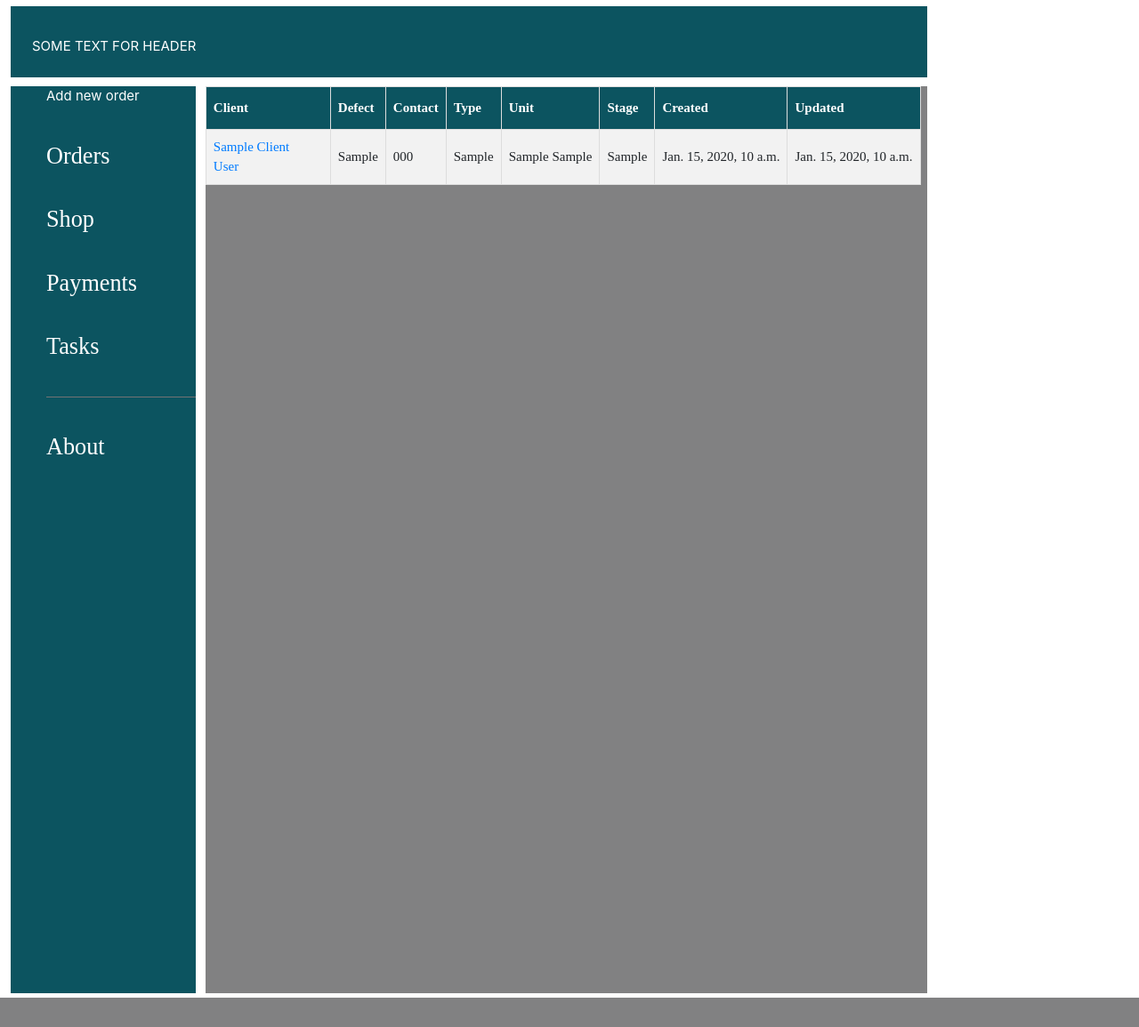
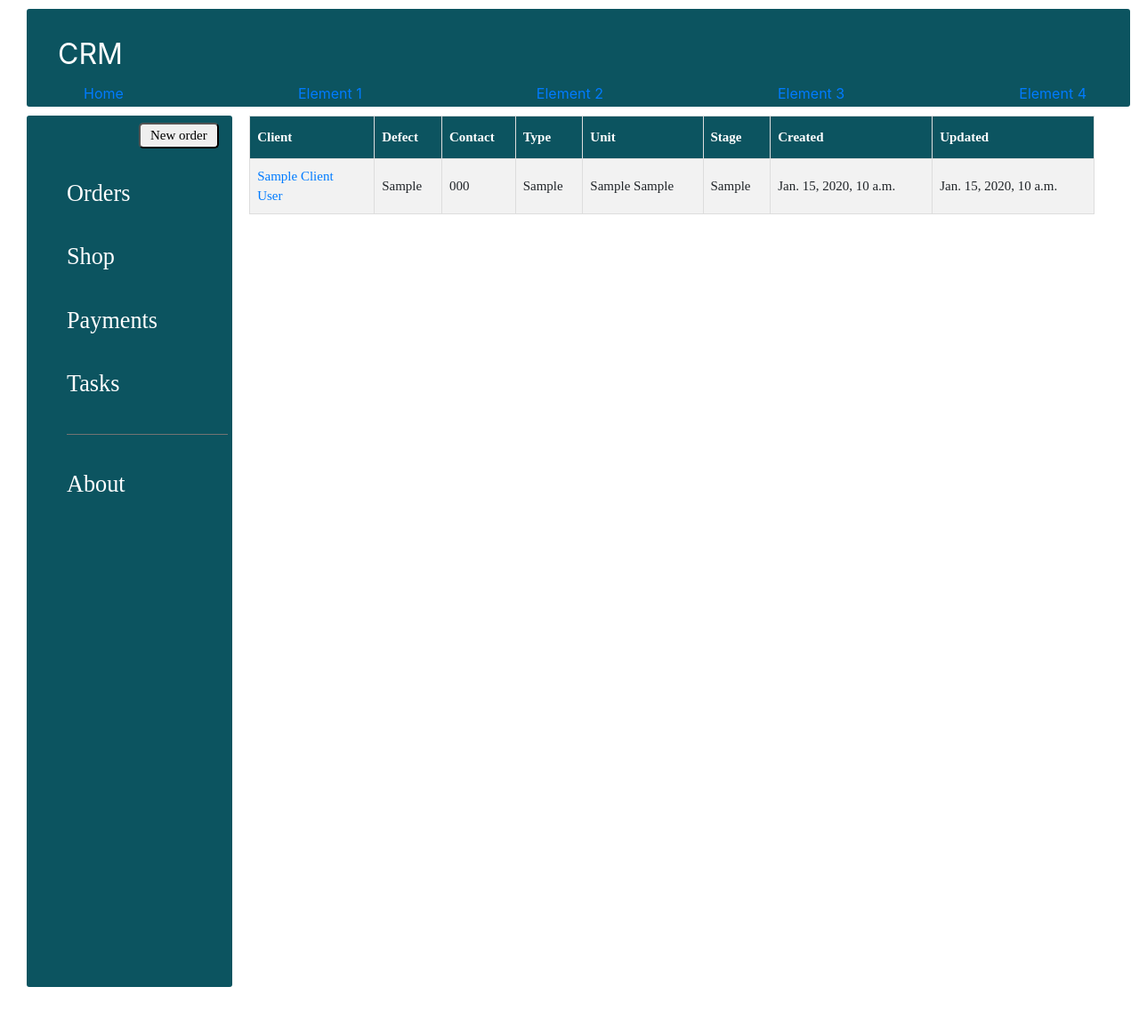
Before and after one commit to Handsome-Jack-Here/CRM_OLD, a Django app: page / in a window 1280 px wide. Shown: the whole page at 89% size. Before the commit the page ends 1122 px from the top, so only its background shows below. Run offline with Django 4.2, Linux system fonts and the light colour scheme; tables that the repository leaves empty hold one stand-in row (values such as "Sample post"); some libraries are stand-ins or nearby versions.

Commit message:
Add navbar like include item.

```diff
--- a/CRM_Project/main_app/forms.py
+++ b/CRM_Project/main_app/forms.py
@@ -8,7 +8,7 @@ class NewOrderForm(ModelForm):
         fields = ['defect', 'type_of_unit', ]
 
         widgets = {
-            'defect': forms.Textarea(attrs={'class': 'form-control', 'placeholder': 'Defect description'}),
+            'defect': forms.Textarea(attrs={'class': 'form-control', 'placeholder': 'Defect description', 'rows': 3, 'cols': 40}),
             'type_of_unit': forms.Select(attrs={'class': 'form-control', 'placeholder': 'Unit type'}),
 
         }
--- a/CRM_Project/main_app/static/main_app/css/master.css
+++ b/CRM_Project/main_app/static/main_app/css/master.css
@@ -1,36 +1,59 @@
 .wrap {
     background: #ffffff;
-    height: 100%;
-    width: 1040px;
-    margin: 7px 7px 7px 7px;
+    height: auto;
+    width: 1240px;
+    margin: auto;
+
 }
 
 .header {
     background: #0c5460;
-    height: 80px;
-    margin: 5px 5px 5px 5px ;
-    padding: 34px 14px 14px 24px;
+    color: white;
+    height: 110px;
+    width: 100%;
+    margin: 5px 10px 5px 10px ;
+    padding: 27px 34px 25px 35px;
+    font-size: xx-large;
+    float: left;
+    border-radius: 3px;
 }
 
 .content {
-    width: 100%;
+    width: 98%;
+    margin: 5px 5px 5px 5px;
+}
+
+.order_add_link {
+    margin: 0px 5px 30px 5px;
+    padding: 3px 5px 5px 5px;
+    float: right;
+}
+
+.navbar {
+    margin-left: 14px;
+    font-size: medium;
+    color: #b1dfbb;
 }
 
 .left_side {
-    height: 1020px;
-    width: 20%;
+    height: 980px;
+    width: 19%;
     float: left;
     background: #0c5460;
     margin: 5px 5px 5px 5px;
+    padding: 5px 5px 5px 5px;
+    border-radius: 3px;
+    font-family: Ubuntu;
 }
 
 .right_side {
     height: 1020px;
-    width: 78%;
-    background: #818182;
+    width: 79%;
     float: right;
     margin: 5px 5px 5px 5px;
+    padding: 0px 5px 5px 5px;
     font-family: Ubuntu;
+    border-radius: 3px;
 }
 
 .p_list {
@@ -44,7 +67,15 @@
 
 }
 
-# new CSS for table
+.create_order_button {
+    border-radius: 5px;
+    width: 90px;
+    box-shadow: black;
+    color: black;
+    font-family: Ubuntu;
+}
+
+/*new CSS for table*/
 
 
 #customers {
--- /dev/null
+++ b/CRM_Project/main_app/templates/includes/header.html
@@ -0,0 +1,6 @@
+<div class="header">
+    CRM
+    <div>
+        {% include 'includes/navbar.html' %}
+    </div>
+</div>
--- /dev/null
+++ b/CRM_Project/main_app/templates/includes/left_side_content.html
@@ -0,0 +1,8 @@
+<ul>
+    <h3 class="h3_left">Orders</h3>
+    <h3 class="h3_left">Shop</h3>
+    <h3 class="h3_left">Payments</h3>
+    <h3 class="h3_left">Tasks</h3>
+    <hr color="gray">
+    <h3 class="h3_left">About</h3>
+</ul>
--- /dev/null
+++ b/CRM_Project/main_app/templates/includes/navbar.html
@@ -0,0 +1,7 @@
+<div class="navbar">
+    <a href="/">Home</a>
+    <a href="">Element 1</a>
+    <a href="">Element 2</a>
+    <a href="">Element 3</a>
+    <a href="">Element 4</a>
+</div>
--- a/CRM_Project/main_app/templates/main_app/index.html
+++ b/CRM_Project/main_app/templates/main_app/index.html
@@ -5,23 +5,13 @@
 {% block content %}
 
 
-<div class="header">
-    <p style="color: white">SOME TEXT FOR HEADER</p>
-
-</div>
+{% include 'includes/header.html' %}
 
 <div class="content">
 
     <div class="left_side">
-        <ul>
-            <a href="new_order" style="color: white">Add new order</a>
-            <h3 class="h3_left">Orders</h3>
-            <h3 class="h3_left">Shop</h3>
-            <h3 class="h3_left">Payments</h3>
-            <h3 class="h3_left">Tasks</h3>
-            <hr color="gray">
-            <h3 class="h3_left">About</h3>
-        </ul>
+        <a href="new_order" class="order_add_link" style="color: white"><button class="create_order_button">New order</button></a>
+        {% include 'includes/left_side_content.html' %}
     </div>
 
     <div class="right_side">
@@ -53,10 +43,6 @@
 
         </table>
 
-        <!--    <ul>{% for order in orders %}-->
-        <!--        <h3 class="p_list"><a href="{{ order.get_url }}" style="color: white; text-decoration:none ">{{ order.pk }} {{ order.unit.brand }} {{ order.unit.model }} </a>{{ order.defect }}{{ order.client }}</h3>-->
-        <!--        {% endfor %}-->
-        <!--    </ul>-->
     </div>
 </div>
 
```
Also changed, not shown: CRM_Project/main_app/templates/main_app/add_order.html (+16 -1 lines).
